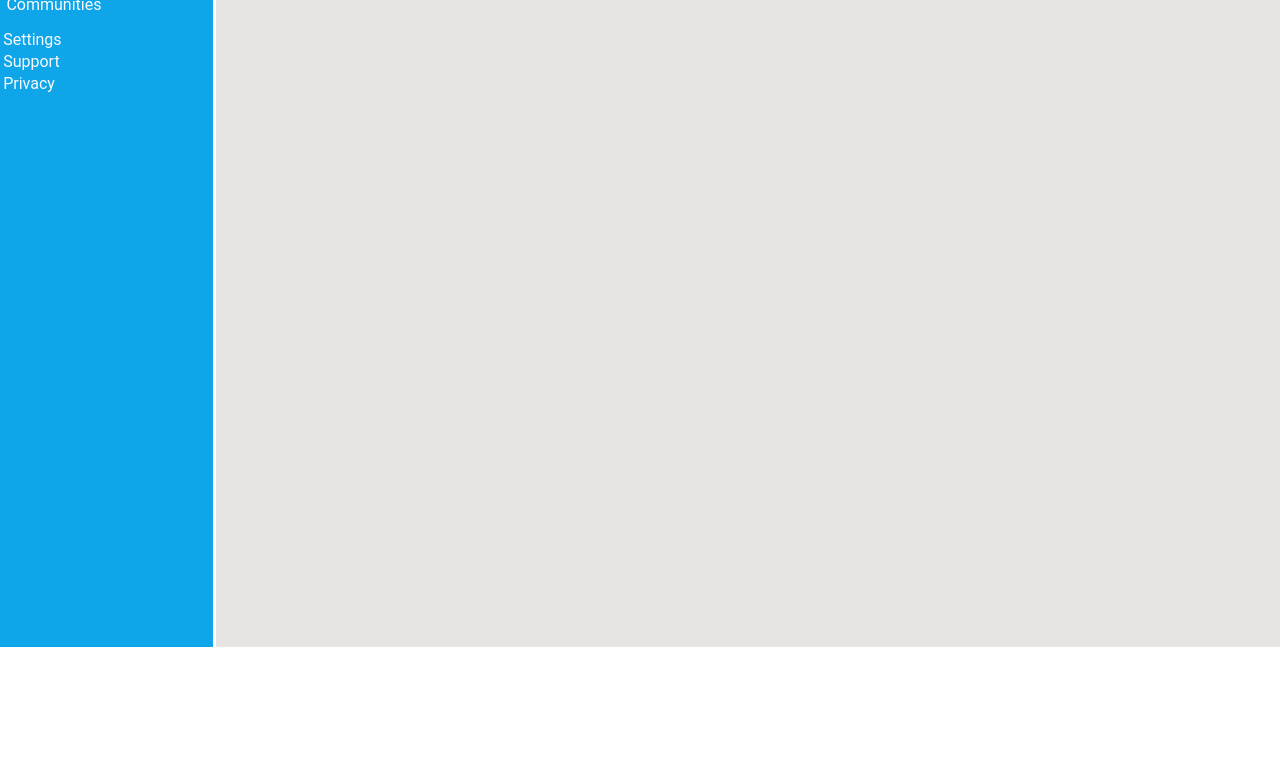
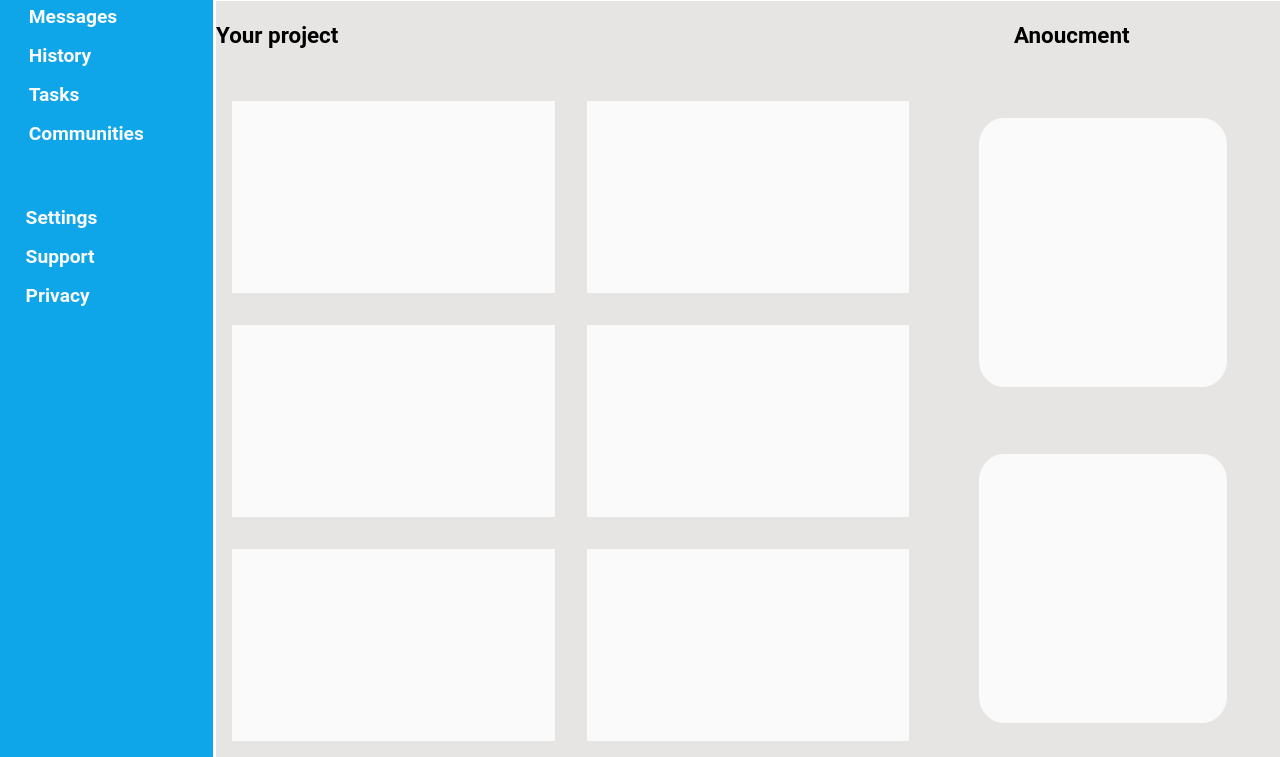
Before and after one commit to zacharyofsweden/Admin-Dashboard, a plain HTML site: page index.html in a window 1280 px wide. Shown: the part 153-910 px from the top of the page. Before the commit the page ends 800 px from the top, so only its background shows below. Drawn offline with Linux system fonts and the light colour scheme.

Commit message:
Layout completly done

```diff
--- a/index.html
+++ b/index.html
@@ -75,7 +75,28 @@
             </div>
         </div>
     </div>
-    <div class="contentPage"></div>
+    <div class="contentPage">
+        <div class="contentHeader">
+            <p>Your project</p>
+            <p>Anoucment</p>
+        </div>
+        <div class="contentArticals">
+            <div class="articals">
+                <div class="articale1"></div>
+                <div class="articale2"></div>
+                <div class="articale3"></div>
+                <div class="articale4"></div>
+                <div class="articale5"></div>
+                <div class="articale6"></div>
+            </div>
+            <div class="anusments">
+                <div class="contentAmuse"></div>
+            </div>
+            <div class="trending">
+                <div class="contentTrending"> </div>
+            </div>
+        </div>
+    </div>
 </body>
 
 </html>
--- a/style.css
+++ b/style.css
@@ -5,7 +5,8 @@
 }
 
 body {
-    height: 800px;
+   height: 910px;
+   width: 100%;
     display: grid;
     grid-template-columns: 1fr 5fr;
     grid-template-rows: 1fr 5fr;
@@ -127,41 +128,43 @@ input {
     grid-row: 1/3;
     background-color: #0ea5e9;
 
-
-    display: flex;
-    flex-direction: column;
-    gap: 1rem;
+    display: grid;
+    grid-template-rows: 0.7fr 2.5fr 5fr;
+    gap: 0.2rem;
 
 }
 .logo {
     margin-left: 0.2rem;
     font-weight: bold;
     color: #fafafa;
-    font-size: large;
+    font-size: 1.4rem;
+    margin-left: 1.4rem;
 }
 
 .nav {
     display: flex;
     flex-direction: column;
-    margin-left: 0.2rem;
-    gap: 0.2rem;
+    margin-left: 0.9rem;
+    gap: 1rem;
 
 }
 
 .nav>p {
-
+    font-weight: bold;
+   font-size: 1.2rem;
     color: #fafafa;
 }
 
 .settings {
     display: flex;
     flex-direction: column;
-    margin-left: 0.2rem;
-    gap: 0.2rem;
+    margin-left: 1.6rem;
+    gap: 1rem;
 }
 
 .settings>* {
-
+    font-weight: bold;
+    font-size: 1.2rem;
     color: #fafafa;
 }
 
@@ -169,6 +172,70 @@ input {
     grid-column: 2/2;
     grid-row: 2/2;
 
+    display: grid;
+    grid-template-rows: 1fr 10fr;
+    background-color: #e7e5e4;
+    gap: 1rem;
+}
 
+.contentHeader {
     background-color: #e7e5e4;
+   display: grid;
+   grid-template-columns: 3fr 1fr;
+   align-content: center;
+
 }
+
+.contentHeader > p {
+  font-size: 1.4rem;
+  font-weight: bold;
+}
+
+.contentArticals {
+    background-color: #e7e5e4;    display: grid;
+    grid-template-columns: 2fr 1fr;
+    grid-template-rows: 1fr 1fr;
+}
+
+.articals {
+    background-color: #e7e5e4;
+    grid-area: 1/1/3/1;
+
+
+    display: grid;
+    grid-template-columns: 1fr 1fr;
+    grid-template-rows: 1fr 1fr 1fr;
+}
+
+.articals > div {
+    margin: 1rem;
+
+    background-color: #fafafa;
+}
+
+
+
+.anusments {
+    background-color: #e7e5e4;
+    display: grid;
+    place-items: center;
+}
+
+.contentAmuse {
+    height: 80%;
+    width: 70%;
+    background-color: #fafafa;
+    border-radius: 10%;
+}
+.trending {
+    background-color: #e7e5e4;
+    display: grid;
+    place-items: center;
+}
+
+.contentTrending {
+    height: 80%;
+    width: 70%;
+    background-color: #fafafa;
+    border-radius: 10%;
+}
```
